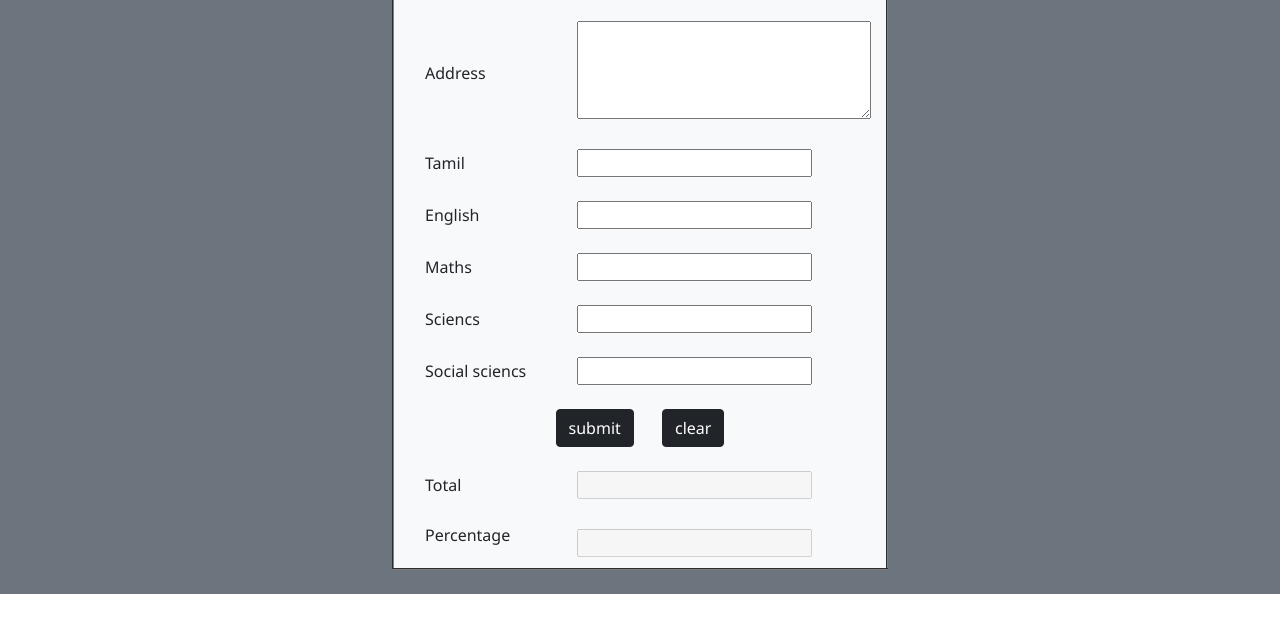
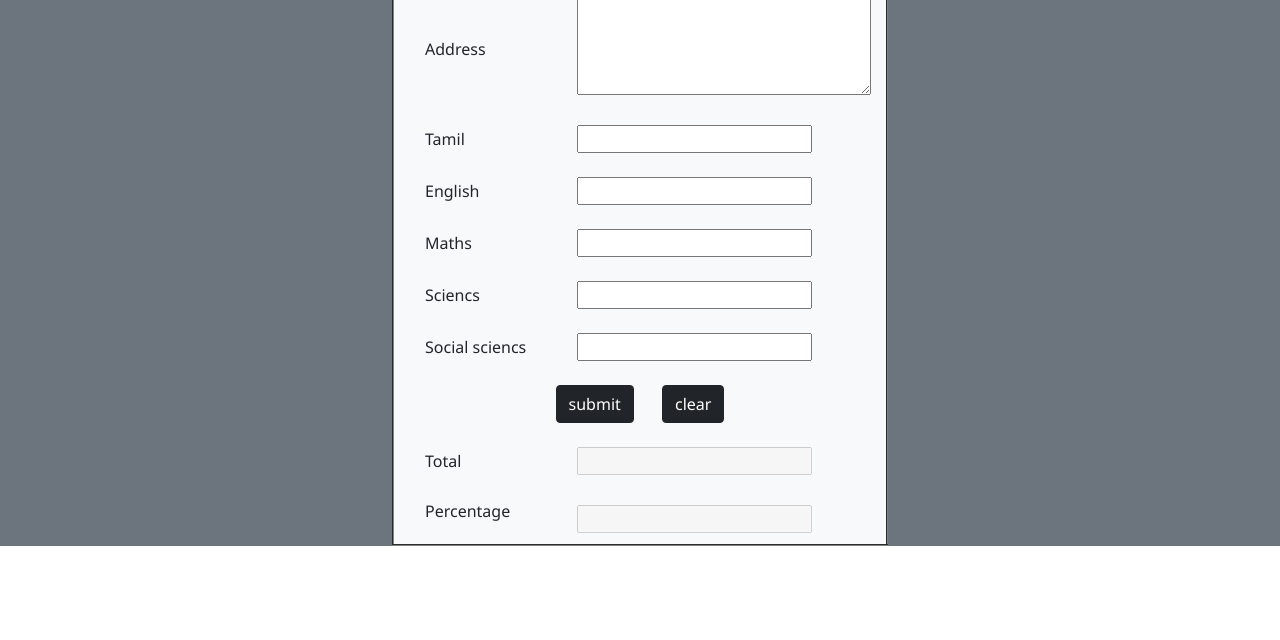
Before and after one commit to subaanand-git/script, a plain HTML site: page index.html in a window 1280 px wide. Shown: the part 160-800 px from the top of the page. Drawn offline with nearby package versions, Linux system fonts and the light colour scheme.

Commit message:
Update index.html

```diff
--- a/index.html
+++ b/index.html
@@ -11,7 +11,7 @@
     <script src="script.js"></script>
 </head>
 <body>
-    <div class="container-fluid bg-secondary py-md-4">
+    <div class="container-fluid bg-secondary">
         <table border="2" class="mx-auto bg-light">
          <form name="form1">
                 <tr>
```
